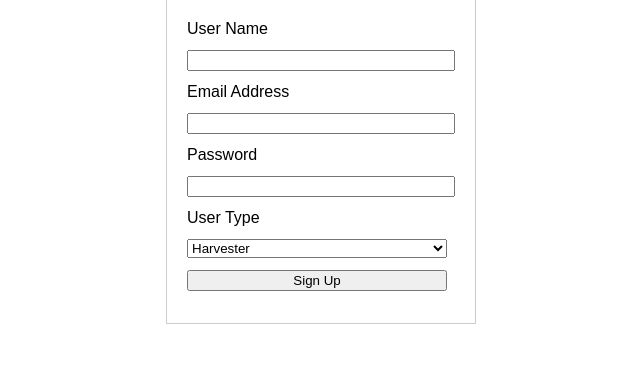
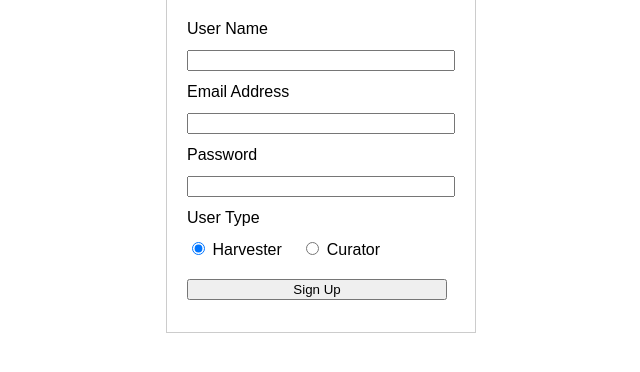
Before and after one commit to sarenechoudhury/CMSC13600WIN-HW, a Django app: page /app/new/ in a window 1280 px wide. Shown: the part 99-471 px from the top of the page, without its empty margins (319-959 px from the left). Run offline with Django 5.2, Linux system fonts and the light colour scheme.

Commit message:
hw4 final

```diff
--- a/uncommondata/templates/uncommondata/index.html
+++ b/uncommondata/templates/uncommondata/index.html
@@ -39,7 +39,7 @@
             </p>
             <p>You are currently signed in.</p>
         {% else %}
-            <p>You are not currently logged in.</p>
+            <p>Not logged in.</p>
             <p>
                 <a href="/accounts/login/">Log in</a> |
                 <a href="/app/new/">Create a new account</a>
--- a/uncommondata/templates/uncommondata/new.html
+++ b/uncommondata/templates/uncommondata/new.html
@@ -16,10 +16,25 @@
             border: 1px solid #cccccc;
         }
 
-        label, input, select {
+        label, input {
             display: block;
             margin-bottom: 12px;
             width: 260px;
+        }
+
+        .radio-group {
+            margin-bottom: 12px;
+        }
+
+        .radio-group input {
+            width: auto;
+            display: inline;
+        }
+
+        .radio-group label {
+            display: inline;
+            width: auto;
+            margin-right: 15px;
         }
     </style>
 </head>
@@ -38,11 +53,14 @@
         <label for="password">Password</label>
         <input type="password" id="password" name="password" required>
 
-        <label for="is_curator">User Type</label>
-        <select id="is_curator" name="is_curator">
-            <option value="0">Harvester</option>
-            <option value="1">Curator</option>
-        </select>
+        <label>User Type</label>
+        <div class="radio-group">
+            <input type="radio" id="harvester" name="is_curator" value="0" checked>
+            <label for="harvester">Harvester</label>
+
+            <input type="radio" id="curator" name="is_curator" value="1">
+            <label for="curator">Curator</label>
+        </div>
 
         <input type="submit" value="Sign Up">
     </form>
```
